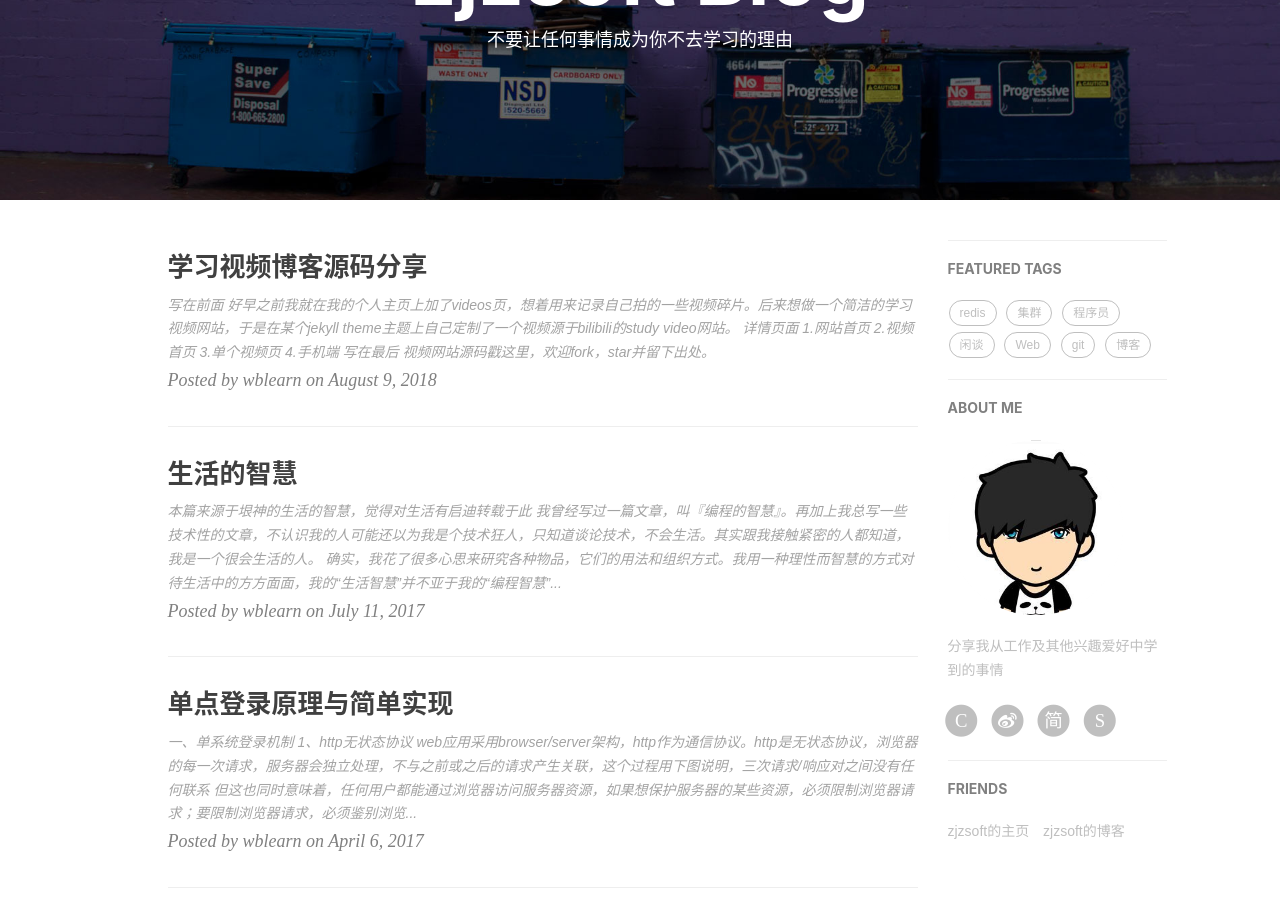
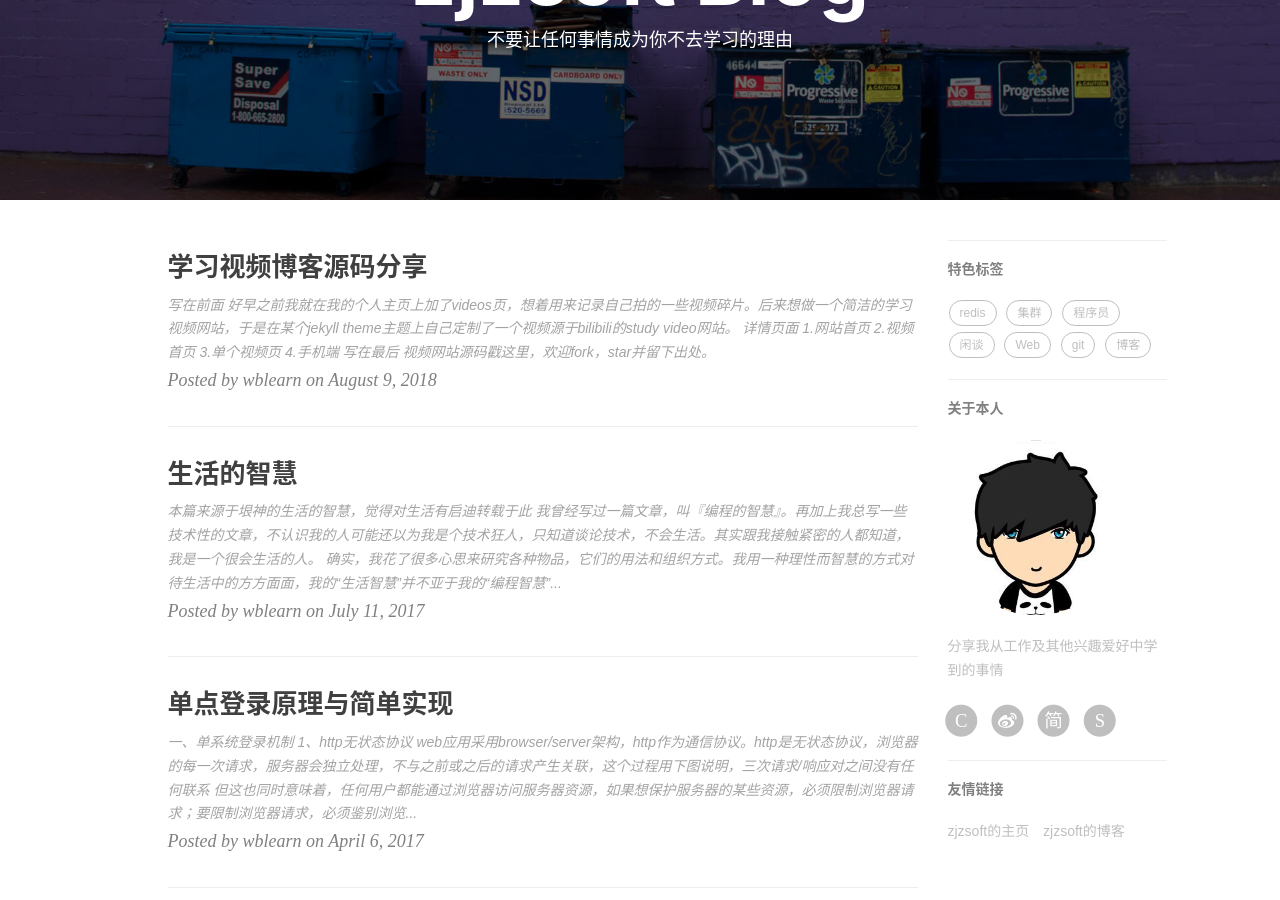
Before and after one commit to zjzsoft/zjzsoft.github.io, a Jekyll site: the page built from index.html, in a window 1280 px wide and 900 px high, scrolled down 218 px. Built offline with Jekyll 4.4.1, drawn with Linux system fonts in a browser that asks for light colours; nearby versions of some CDN libraries; the list of posts is cut into pages by our own code; comment, search, counter and statistics services are not loaded.

Commit message:
Update page.html

```diff
--- a/_layouts/page.html
+++ b/_layouts/page.html
@@ -85,7 +85,7 @@
                 {% if site.featured-tags %}
                 <section>
                     <hr class="hidden-sm hidden-xs">
-                    <h5><a href="{{'/tags/' | prepend: site.baseurl }}">FEATURED TAGS</a></h5>
+                    <h5><a href="{{'/tags/' | prepend: site.baseurl }}">特色标签</a></h5>
                     <div class="tags">
                         {% for tag in site.tags %}
                             {% if tag[1].size > {{site.featured-condition-size}} %}
@@ -100,7 +100,7 @@
 
                 <!-- Short About -->
                 <section class="visible-md visible-lg">
-                    <hr><h5><a href="{{'/about/' | prepend: site.baseurl }}">ABOUT ME</a></h5>
+                    <hr><h5><a href="{{'/about/' | prepend: site.baseurl }}">关于本人</a></h5>
                     <div class="short-about">
                         {% if site.sidebar-avatar %}
                             <img src="{{site.sidebar-avatar}}" />
@@ -208,7 +208,7 @@
                 <!-- Friends Blog -->
                 {% if site.friends %}
                 <hr>
-                <h5>FRIENDS</h5>
+                <h5>友情链接</h5>
                 <ul class="list-inline">
                     {% for friend in site.friends %}
                         <li><a href="{{friend.href}}">{{friend.title}}</a></li>
```
